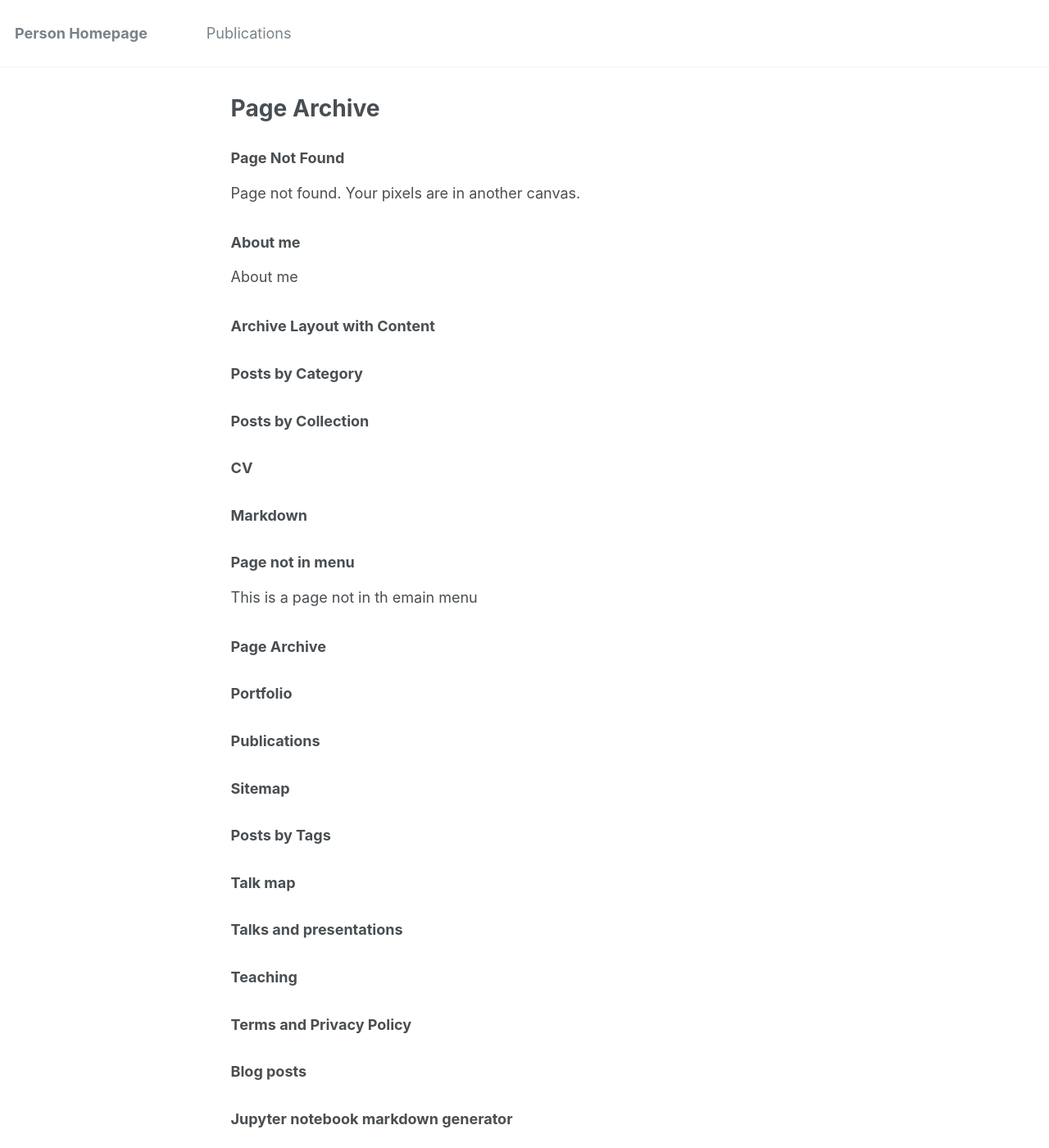
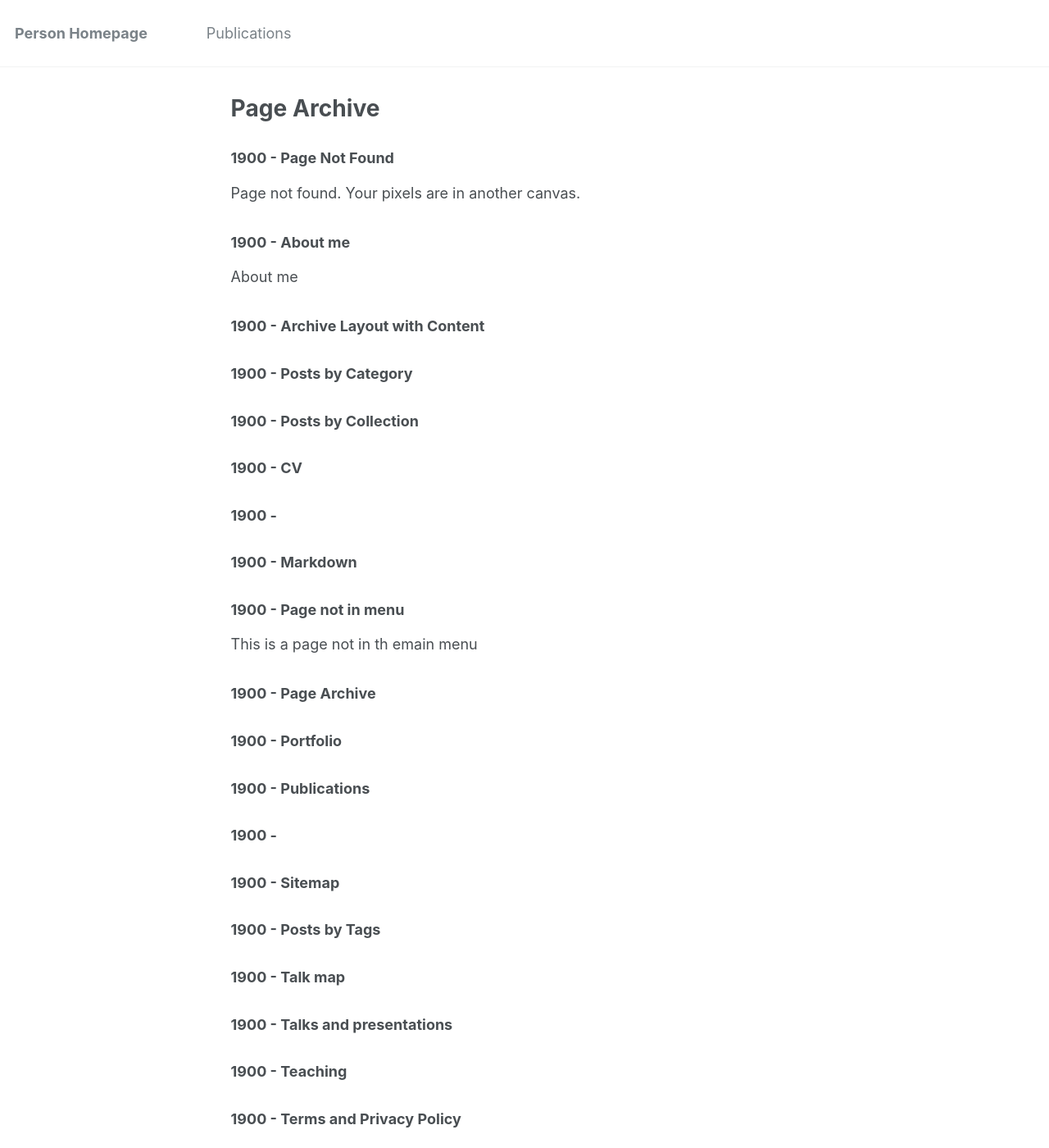
Before and after one commit to sgregnt/sgregnt.github.io, a Jekyll site: the page built from _pages/page-archive.html, in a window 1280 px wide and 1400 px high. Shown: the whole window at 82% size. Built offline with Jekyll 4.4.1, drawn with Linux system fonts in a browser that asks for light colours; some of the changed text lies outside the part shown.

Commit message:
Title fix

```diff
--- a/_includes/archive-single.html
+++ b/_includes/archive-single.html
@@ -27,7 +27,7 @@
     {% endif %}
 
     <h3>
-        {{ title }}
+       {{ post.date | default: "1900-01-01" | date: "%Y" }} - {{ title }}
     </h3>
 
     {% if post.read_time %}
```
